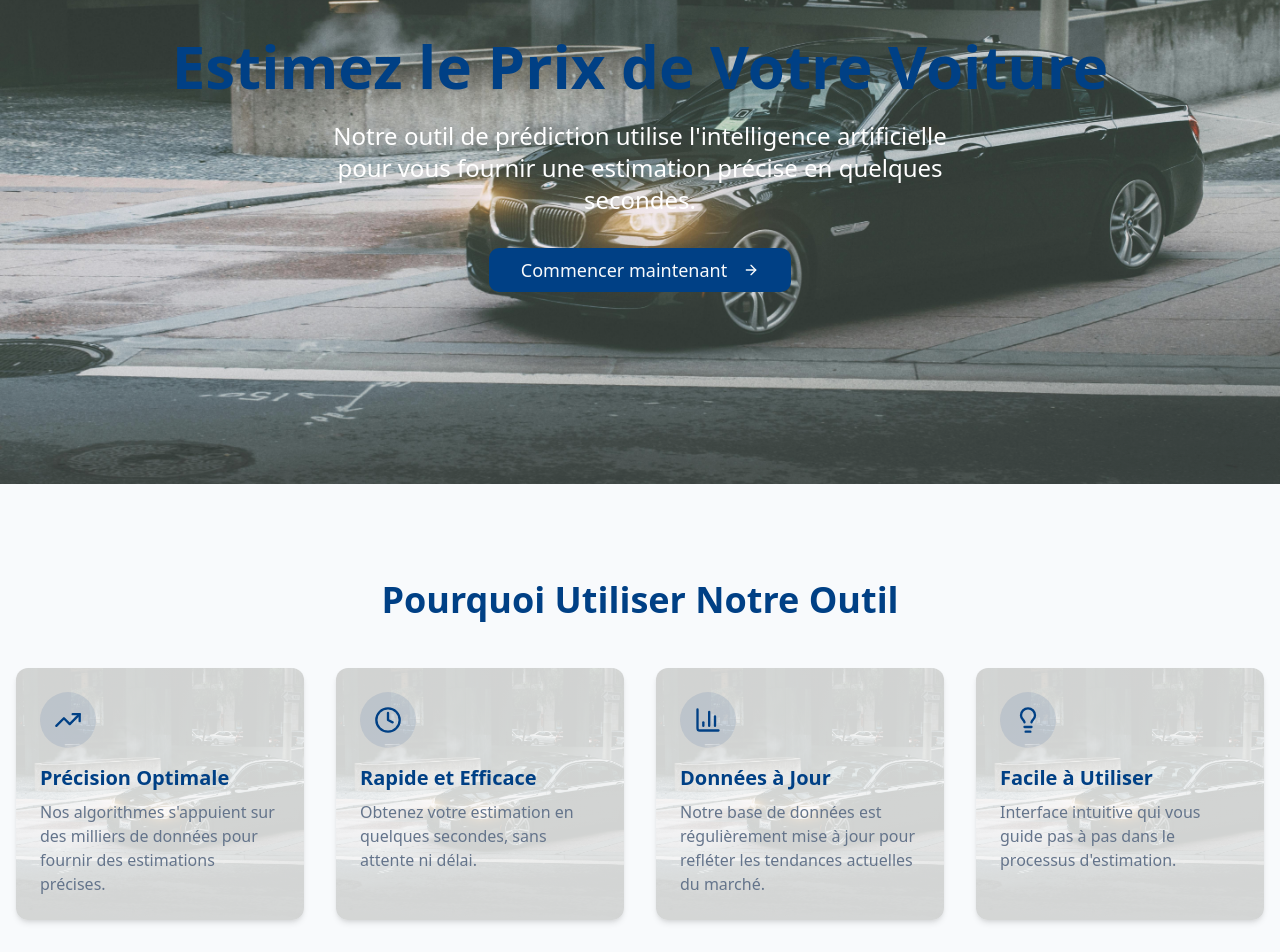
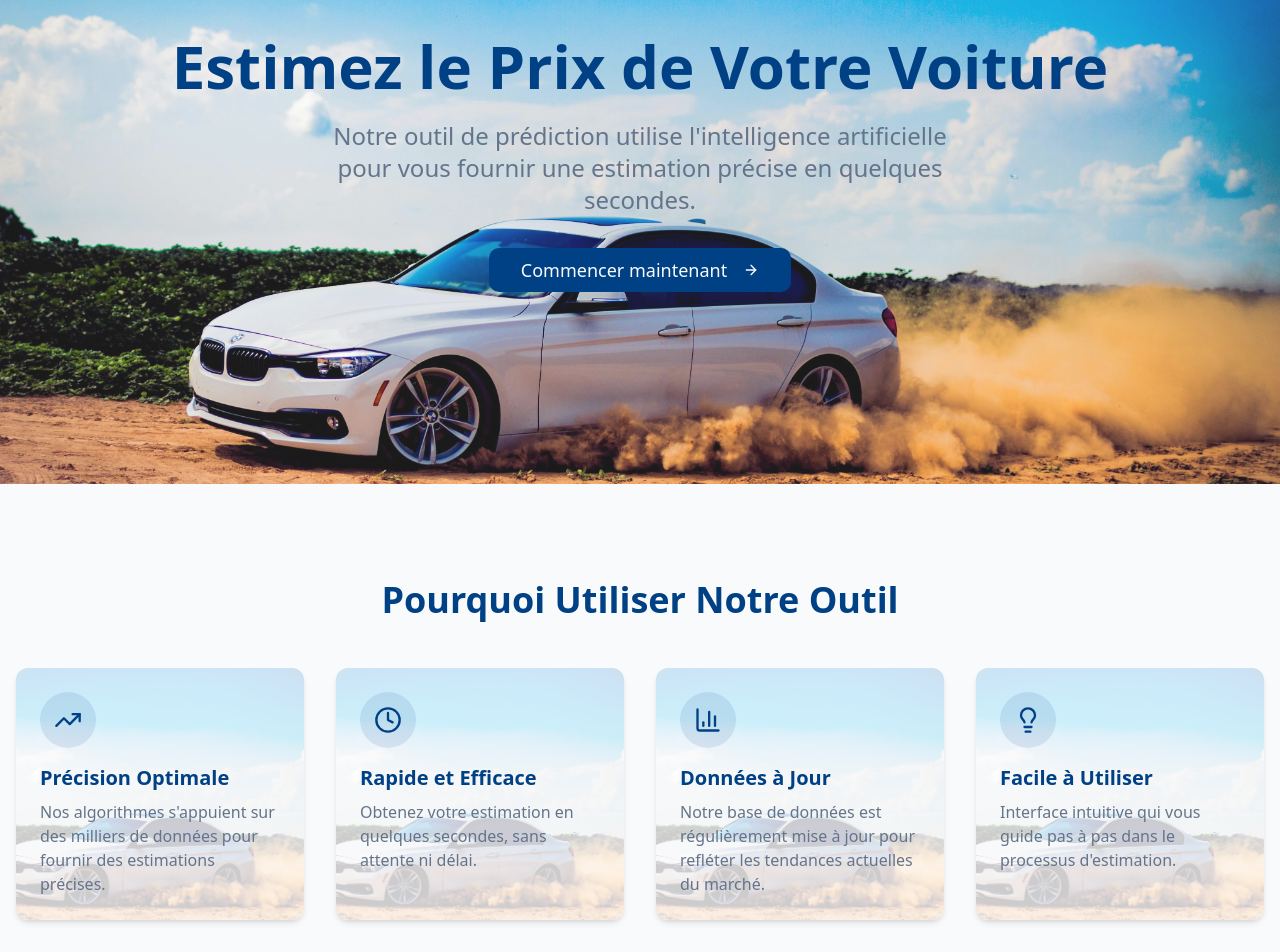
Before and after one commit to Othman-SALAHI/car-prediction-price-frontend, a React (Vite) app: page / in a window 1280 px wide. Shown: the part 220-1172 px from the top of the page. Built offline with nearby package versions, Linux system fonts and the light colour scheme.

Commit message:
Refactor code structure for improved readability and maintainability

```diff
--- a/src/components/LandingPage.tsx
+++ b/src/components/LandingPage.tsx
@@ -31,7 +31,7 @@ const LandingPage: React.FC<LandingPageProps> = ({ onGetStarted }) => {
           <h1 className="text-4xl md:text-6xl font-bold mb-6 animate-float">
             Estimez le Prix de Votre Voiture
           </h1>
-          <p className="text-xl md:text-2xl mb-8 max-w-2xl mx-auto">
+          <p className="text-xl md:text-2xl mb-8 max-w-2xl mx-auto text-muted-foreground">
             Notre outil de prédiction utilise l'intelligence artificielle pour vous fournir une estimation précise en quelques secondes.
           </p>
           <Button
--- a/src/index.css
+++ b/src/index.css
@@ -74,7 +74,7 @@
   .hero-section {
     @apply relative min-h-[80vh] flex flex-col items-center justify-center text-center p-6;
     background-image: linear-gradient(rgba(255, 255, 255, 0.1), rgba(255, 255, 255, 0.1)),
-    url('/src/assets/landing_bg.jpg'); /* Make sure the path is correct */
+    url('/src/assets/bmw_bg.jpg'); /* Make sure the path is correct */
     background-size: cover;
     background-repeat: no-repeat;
     background-position: center;
@@ -83,7 +83,7 @@
 
   .card-gradient {
     background-image: linear-gradient(rgba(255, 255, 255, 0.8), rgba(255, 255, 255, 0.8)),
-    url('/src/assets/landing_bg.jpg'); /* Make sure the path is correct */
+    url('/src/assets/bmw_bg.jpg'); /* Make sure the path is correct */
     background-size: cover;
     background-repeat: no-repeat;
     background-position: center;
```
Also changed, not shown: src/assets/bmw_bg.jpg (added).
